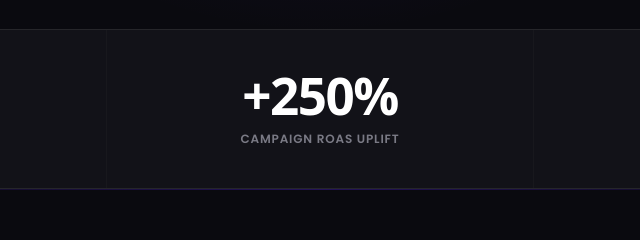
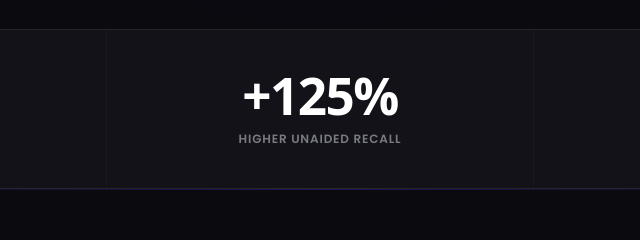
Before and after one commit to createAlkimi/performanceCTV, a plain HTML site: page index.html in a window 1280 px wide. Shown: the part 536-776 px from the top of the page, 320-960 px from the left. Drawn offline with Linux system fonts and the light colour scheme; a web font is replaced by a local one.

Commit message:
Update middle stat: +250% / Campaign ROAS Uplift → +125% / Higher Unaided Recall

```diff
--- a/index.html
+++ b/index.html
@@ -927,8 +927,8 @@
       <span class="stat-label">Average ROAS</span>
     </div>
     <div class="stat-item">
-      <span class="stat-value">+250%</span>
-      <span class="stat-label">Campaign ROAS Uplift</span>
+      <span class="stat-value">+125%</span>
+      <span class="stat-label">Higher Unaided Recall</span>
     </div>
     <div class="stat-item">
       <span class="stat-value green">85%+</span>
```
